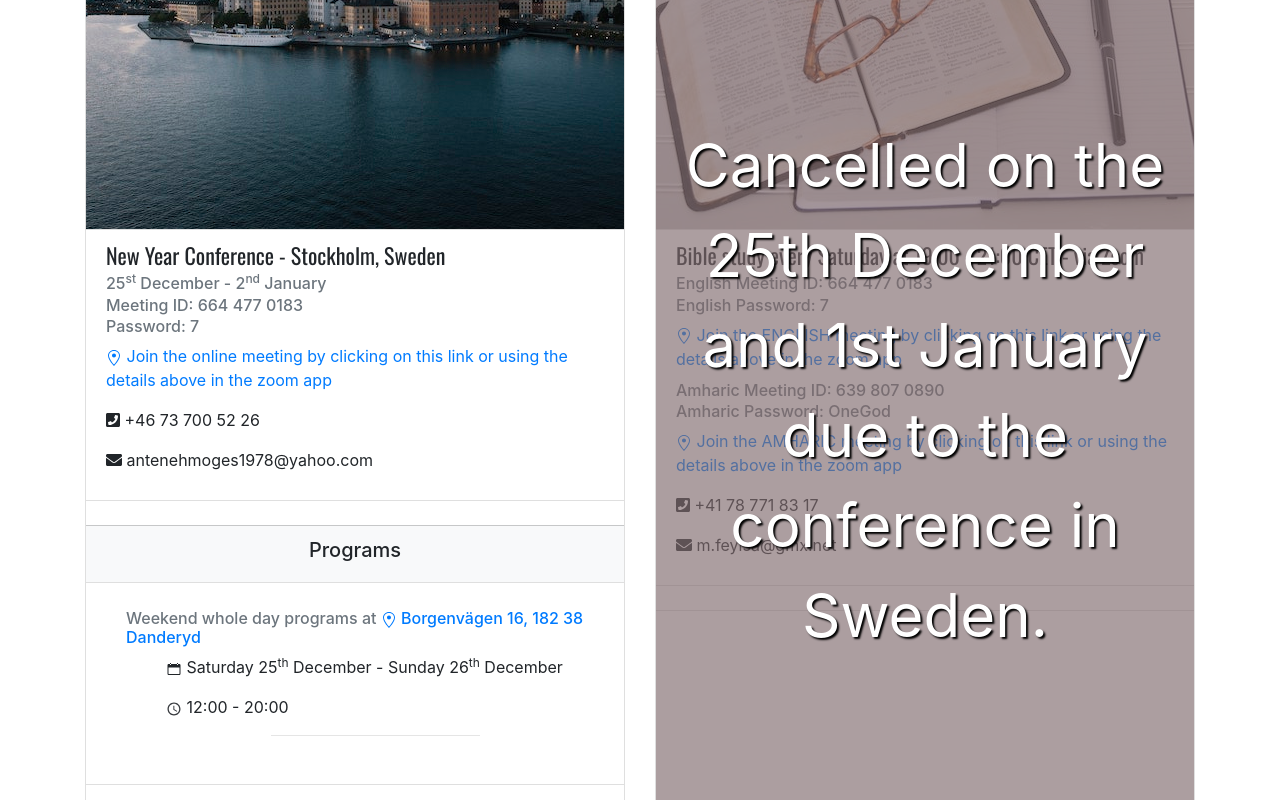
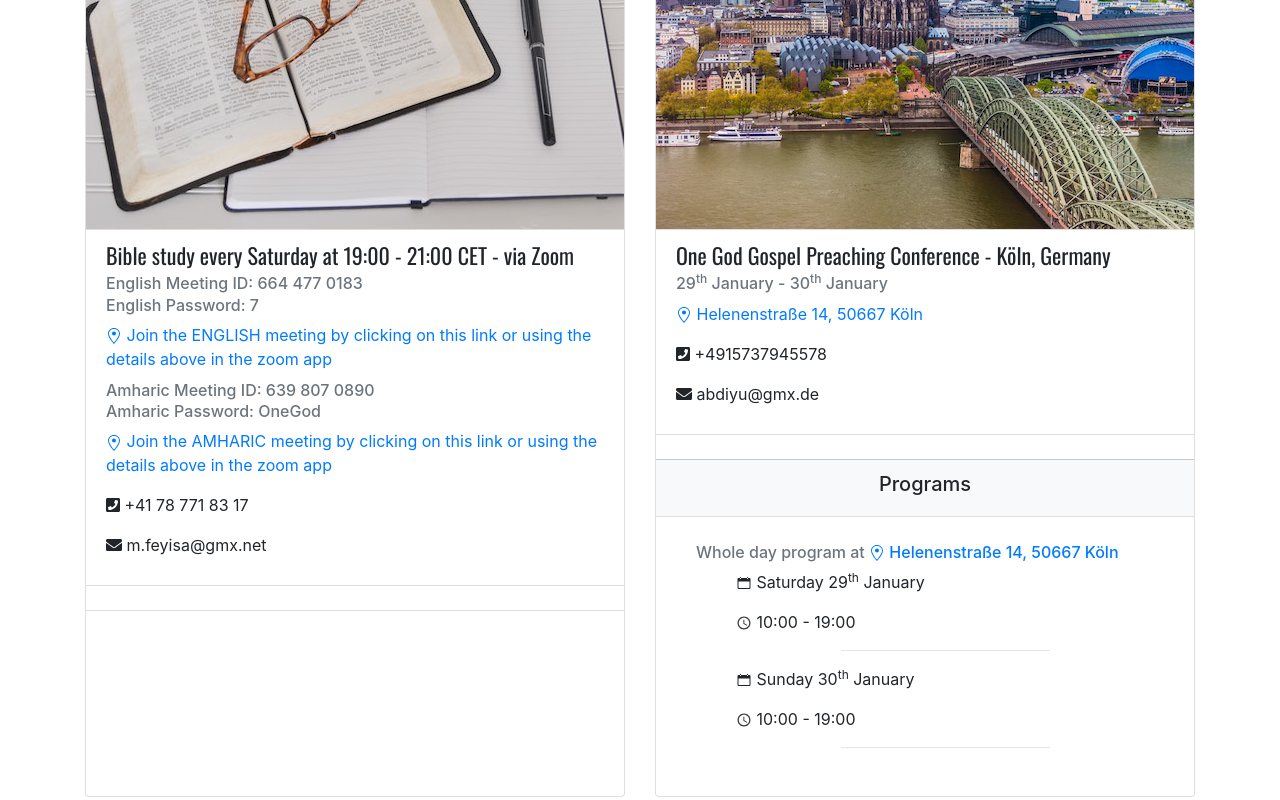
Before and after one commit to Haimanot1989/church, a React (Create React App) app: page / in a window 1280 px wide. Shown: the part 500-1300 px from the top of the page. Built offline with nearby package versions, Linux system fonts and the light colour scheme.

Commit message:
update conf

```diff
--- a/src/components/Cards.js
+++ b/src/components/Cards.js
@@ -12,23 +12,17 @@ import { Overlay } from "./Overlay";
 const Cards = () => {
   let europeBibleStudyOnZoom = onlineMeetings["europeBibleStudyOnZoom"];
   let januaryGermany2022 = conferences["januaryGermany2022"];
-  let newYearConference2022 = conferences["newYearConference2022"];
   let februaryConferenceUK2022 = conferences["februaryConferenceUK2022"];
   let youthConferenceBelgium2022 = conferences["youthConference2022"];
-  let placeHolder = {};
   return (
     <>
       <div className="card-deck mb-2">
-        <Card {...newYearConference2022} />
         <OnlineMeetingCard {...europeBibleStudyOnZoom} />
+        <Card {...januaryGermany2022} />
       </div>
       <div className="card-deck mb-2">
-        <Card {...januaryGermany2022} />
         <Card {...februaryConferenceUK2022} />
-      </div>
-      <div className="card-deck mb-2">
         <Card {...youthConferenceBelgium2022} />
-        <Card {...placeHolder} />
       </div>
     </>
   );
--- a/src/components/data/onlineMeetings.json
+++ b/src/components/data/onlineMeetings.json
@@ -217,9 +217,7 @@
     "contactInformation": {
       "emails": ["m.feyisa@gmx.net"],
       "phoneNumbers": ["+41 78 771 83 17"]
-    },
-    "isCancelled": true,
-    "cancelledMessage": "Cancelled on the 25th December and 1st January due to the conference in Sweden."
+    }
   },
   "decemberConference2020": {
     "platformName": "Zoom",
```
